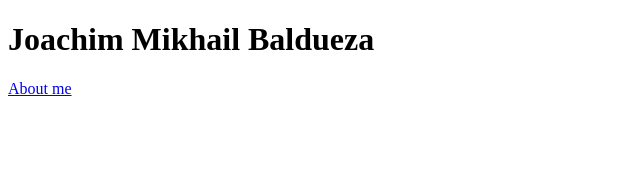
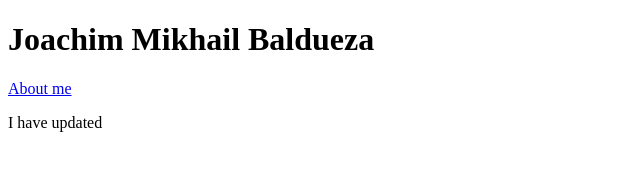
Before and after one commit to Joachimpogi/testrial3, a plain HTML site: page index.html in a window 1280 px wide. Shown: the whole page, without its empty margins (0-640 px from the left). Drawn offline with Linux system fonts and the light colour scheme.

Commit message:
Update index.html

```diff
--- a/index.html
+++ b/index.html
@@ -13,5 +13,8 @@
      <a href="eportfolio1.html">
         About me
     </a>
+    <p>
+        I have updated
+    </p>
 </body>
 </html>
```
